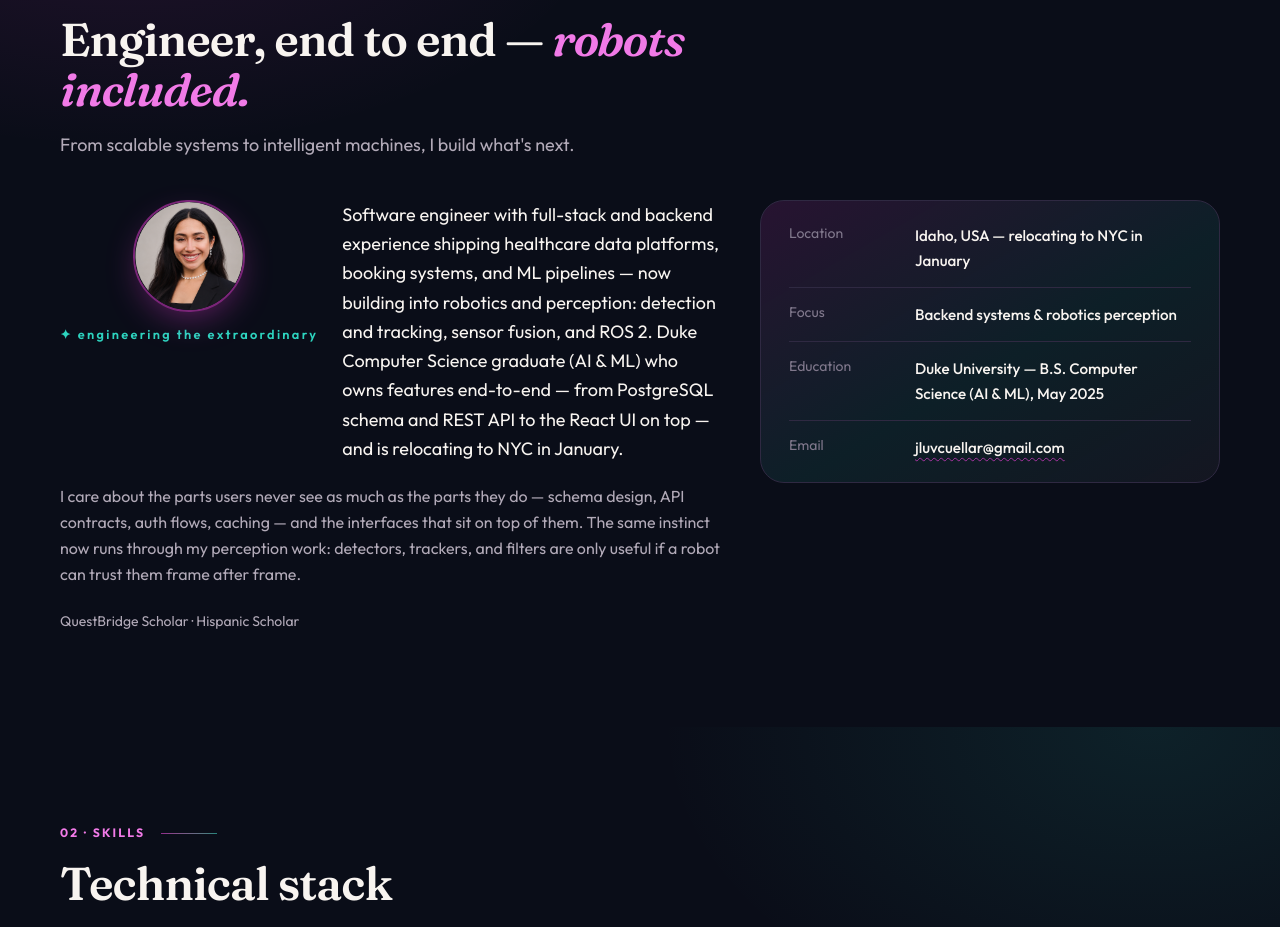
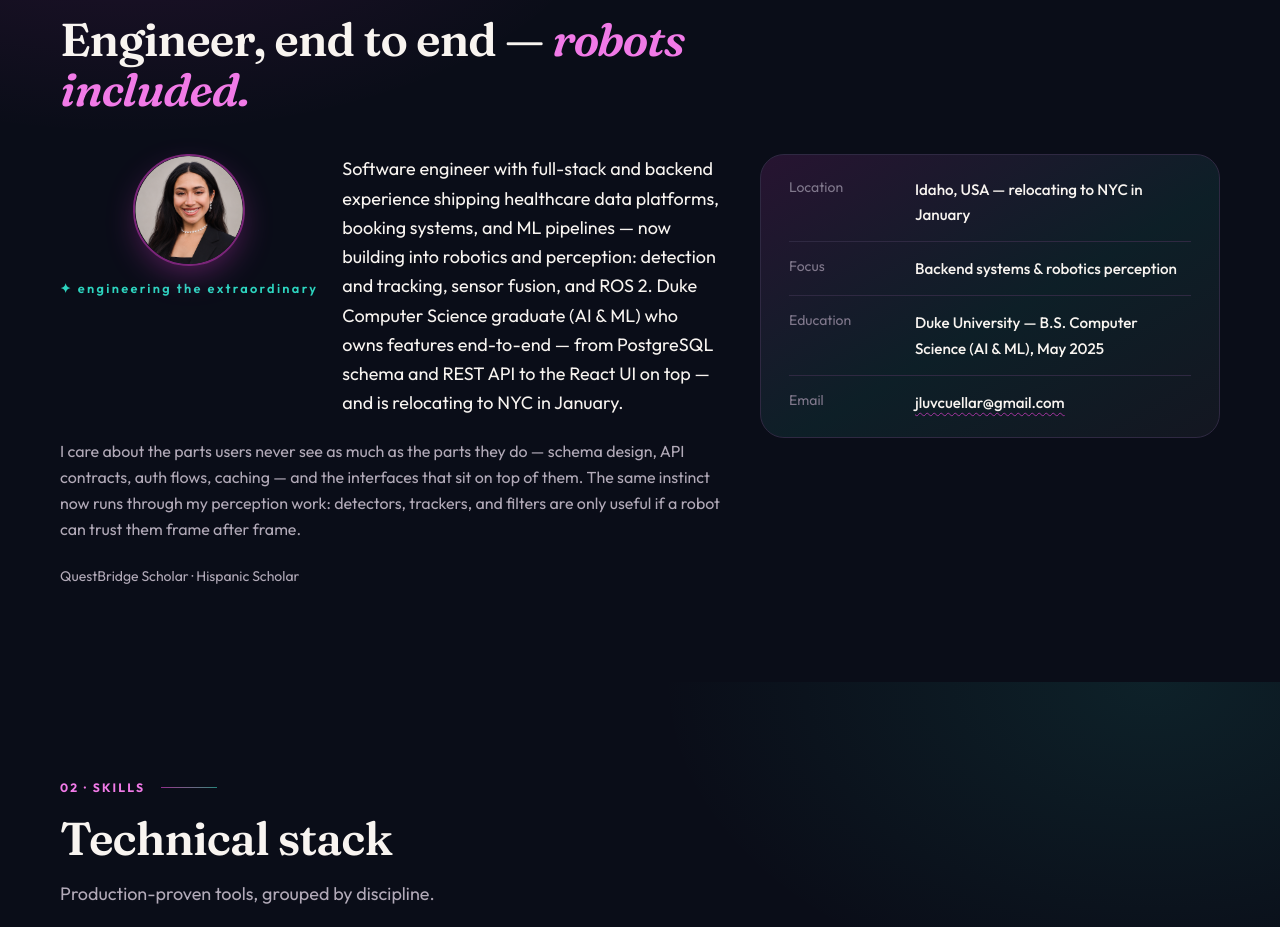
Before and after one commit to jaelyncuellar/portfolio-2026, a Next.js app: page / in a window 1280 px wide. Shown: the part 960-1887 px from the top of the page. Built offline with nearby package versions, Linux system fonts and the light colour scheme.

Commit message:
About: drop the tagline subtitle (hero only, per Jaelyn's choice)
The 'From scalable systems to intelligent machines, I build what's
next.' line now lives only as the hero tagline; removed as the About
chapter lead to avoid repeating it one screen apart.

```diff
--- a/src/components/about.tsx
+++ b/src/components/about.tsx
@@ -21,7 +21,6 @@ export default function About() {
           index="01"
           label="About"
           className="mb-10 max-w-2xl"
-          lead="From scalable systems to intelligent machines, I build what's next."
           title={
             <>
               Engineer, end to end —{" "}
```
